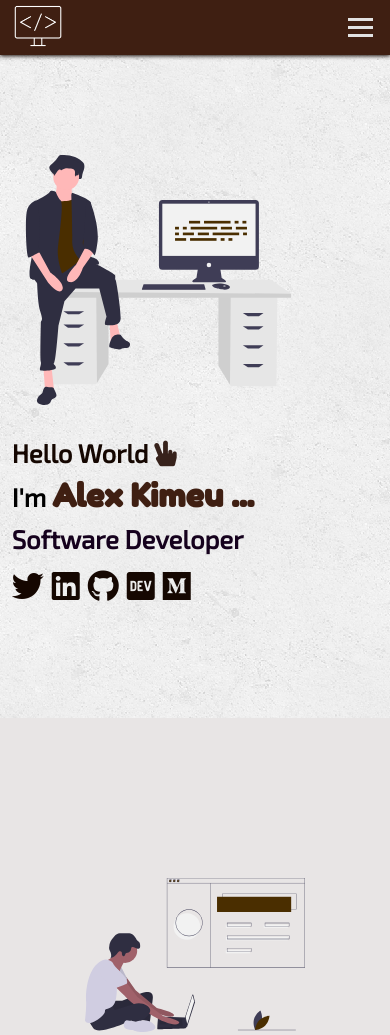
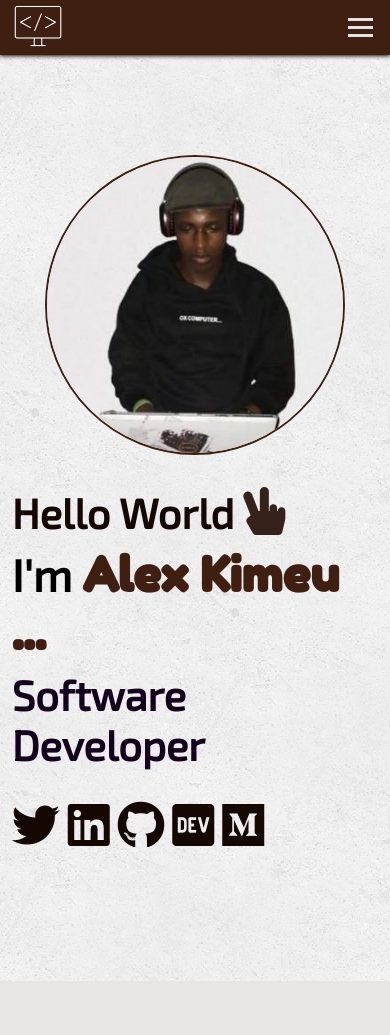
Before and after one commit to aleks-kimeu/aleks-kimeu, a plain HTML site: page index.html in a window 390 px wide. Shown: the top 1035 px of the page. Drawn offline with Linux system fonts and the light colour scheme; a script that the page names is missing; files whose address does not match are found by name.

Commit message:
changed profile image

```diff
--- a/css/styles.css
+++ b/css/styles.css
@@ -240,43 +240,9 @@ nav {
     margin-right: 2rem;
 }
 
-.header .content img {
-    width: 40%;
-    height: fit-content;
-}
-
 @media(max-width: 800px){
     .name {
         margin: .5rem 0;
-    }
-
-    .salut {
-        font-size: 2rem;
-        color: var(--links);
-    }
-
-    .salut span i{
-        font-size: 2rem;
-        color: #37221b;
-    }
-
-    .name {
-        font-size: 2rem;
-    }
-
-    .name > span {
-        font-family: 'Fredoka One', cursive;
-        font-size: 2.4rem;
-        color: var(--primary);
-    }
-
-    .occupation {
-        font-size: 2rem;
-        color: var(--hover);
-    }
-
-    .social a>i {
-        font-size: 2rem;
     }
 
 }
@@ -286,55 +252,24 @@ nav {
         margin: .5rem 0;
     }
 
-    .salut {
-        font-size: 1.6rem;
-        color: var(--links);
-    }
-
-    .salut span i{
-        font-size: 1.6rem;
-        color: #37221b;
-    }
-
-    .name {
-        font-size: 1.6rem;
-    }
-
-    .name > span {
-        font-family: 'Fredoka One', cursive;
-        font-size: 2rem;
-        color: var(--primary);
-    }
-
-    .occupation {
-        font-size: 1.6rem;
-        color: var(--hover);
-    }
-
-    .social {
-        margin: 1rem 0;
-    }
-
     .social a:not(:last-child) {
         margin-right: .5rem;
     }
 }
 
-@media(max-width: 500px){
+@media(max-width: 800px){
     .header {
         padding: 100px 0;
     }
 
     .header .content {
         flex-direction: column;
-        align-items: flex-start;
+        align-items: center;
     }
 
     .header .content > img {
         order: -1;
         margin-bottom: 2rem;
-        width: 80%;
-        height: 250px;
     }
 
     .header .content .description {
@@ -343,6 +278,12 @@ nav {
     }
 }
 
+.profile-img {
+    border-radius: 50%;
+    height: 300px;
+    width: 300px;
+    border: 2px solid var(--primary);
+}
 /* End Header */
 
 
--- a/index.html
+++ b/index.html
@@ -79,7 +79,7 @@
                         </a>
                     </div>
                 </div>
-                <img loading="lazy" src="./images/proud.svg" alt="">
+                <img loading="lazy" src="./images/prof.jpeg" alt="" class="profile-img">
             </div>
         </div>
     </section>
```
Also changed, not shown: images/prof.jpeg (added), images/prof.jpg (deleted).
